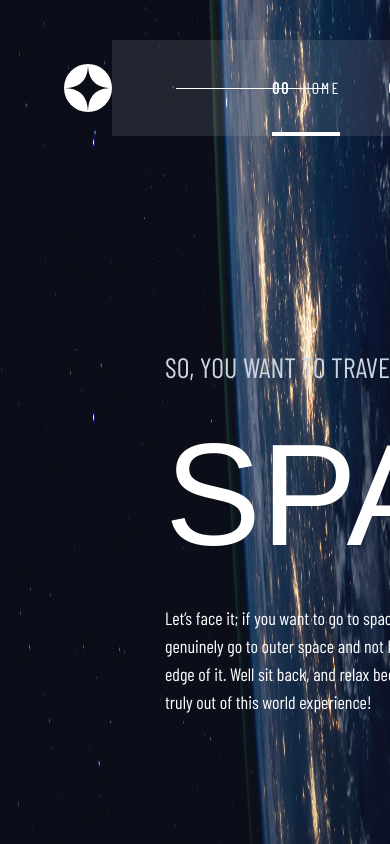
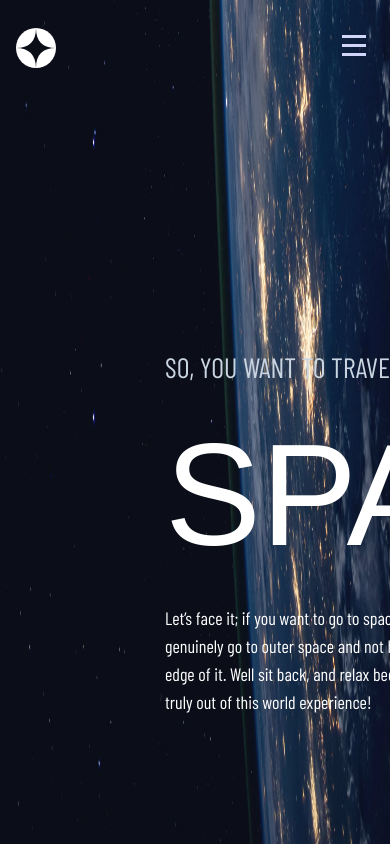
Before and after one commit to wfarre/space-tourism-next, a Next.js app: page / in a window 390 px wide. Shown: the top 844 px of the page. Built offline with nearby package versions, Linux system fonts and the light colour scheme; a web font is replaced by a local one.

Commit message:
add: navbar responsiveness

```diff
--- a/src/app/components/layout/Navbar.tsx
+++ b/src/app/components/layout/Navbar.tsx
@@ -2,9 +2,10 @@
 import Image from "next/image";
 import Link from "next/link";
 import { usePathname } from "next/navigation";
-import React from "react";
+import React, { useState } from "react";
 
 const Navbar = () => {
+  const [isMenuOpen, setIsMenuOpen] = useState(false);
   const navLinks = [
     { title: "Home", to: "/" },
     { title: "Destination", to: "/destination" },
@@ -14,21 +15,44 @@ const Navbar = () => {
 
   const path = usePathname();
   return (
-    <nav className="flex items-center justify-between pl-16 h-24">
+    <nav className="flex items-center justify-between pl-4 md:pl-10 lg:pl-16 h-24 z-50 relative">
       <Image
+        className="h-10 w-10 md:w-12 md:h-12"
         src={"/assets/shared/logo.svg"}
         height={48}
         width={48}
         alt="Space toursim home"
       />
-      <div className="h-[1px] w-[calc((560_/_1440)_*_100vw)] bg-white absolute top-1/2 left-44 max-w-[560px]"></div>
+      <div className="h-[1px] w-[calc((560_/_1440)_*_100vw)] bg-white absolute top-1/2 left-44 max-w-[560px] scale-0 xl:scale-100"></div>
 
-      <ul className="flex gap-12 uppercase bg-white/10 h-full items-center pr-16 pl-40">
+      <div className="md:hidden">
+        <button
+          className="z-50 mr-6"
+          onClick={() => setIsMenuOpen(!isMenuOpen)}
+        >
+          <Image
+            src={
+              isMenuOpen
+                ? "/assets/shared/icon-close.svg"
+                : "/assets/shared/icon-hamburger.svg"
+            }
+            height={24}
+            width={24}
+            alt={`${isMenuOpen ? "close" : "open"} navigation`}
+          />
+        </button>
+      </div>
+
+      <ul
+        className={`pl-8 pt-34 md:pt-0 absolute top-0 right-0 md:relative flex flex-col w-64 md:w-auto h-[100vh] md:flex-row gap-y-8 gap-x-12 uppercase bg-white/30 md:h-full md:items-center md:pr-10 lg:pr-16 md:pl-29 lg:pl-40 -z-10 md:z-auto md:scale-100 ${
+          isMenuOpen ? "scale-x-100" : "scale-x-0"
+        } duration-300 origin-right`}
+      >
         {navLinks.map((link, index) => {
           return (
             <li
               key={`navlink-${index}`}
-              className={`flex items-center relative h-full`}
+              className={`flex items-center relative md:h-full`}
             >
               <Link
                 href={link.to}
@@ -36,7 +60,7 @@ const Navbar = () => {
               >
                 <span className="font-bold mr-3">0{index}</span> {link.title}
                 <div
-                  className={`absolute bottom-0 left-0 w-full bg-white h-1 scale-0 group-hover:scale-100 duration-300 ${
+                  className={`absolute bottom-0 right-0 md:w-full h-full w-1 bg-white md:h-1 scale-0 group-hover:scale-100 duration-300 ${
                     path === link.to ? "scale-100" : "scale-0"
                   }`}
                 ></div>
--- a/src/app/layout.tsx
+++ b/src/app/layout.tsx
@@ -40,7 +40,7 @@ export default function RootLayout({
           fill={true}
         />
         <div className=" min-h-[100vh]  max-w-[1440px] mx-auto relative">
-          <header className="py-10 relative ">
+          <header className="lg:py-10 relative ">
             <Navbar />
           </header>
           {children}
```
